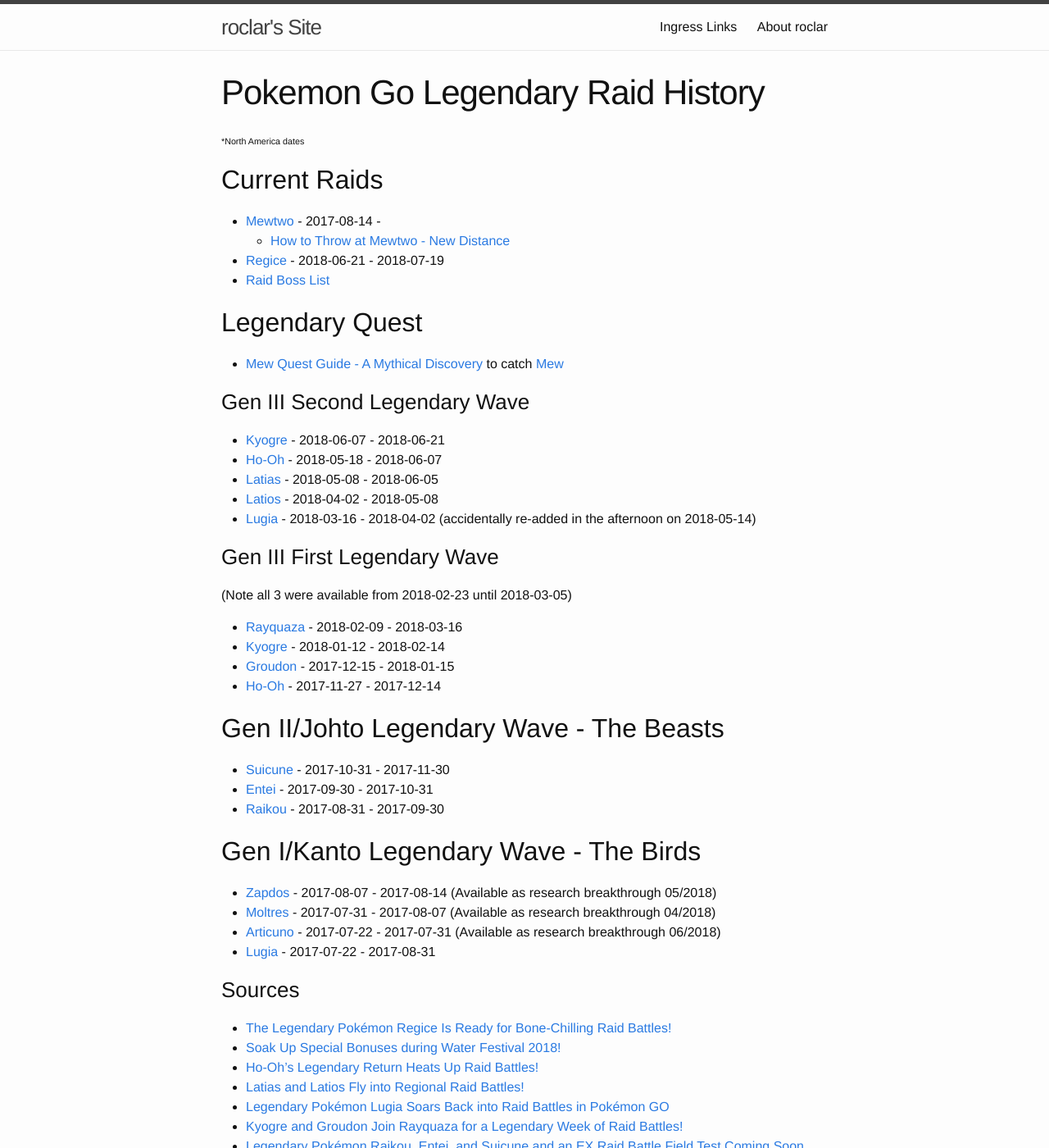
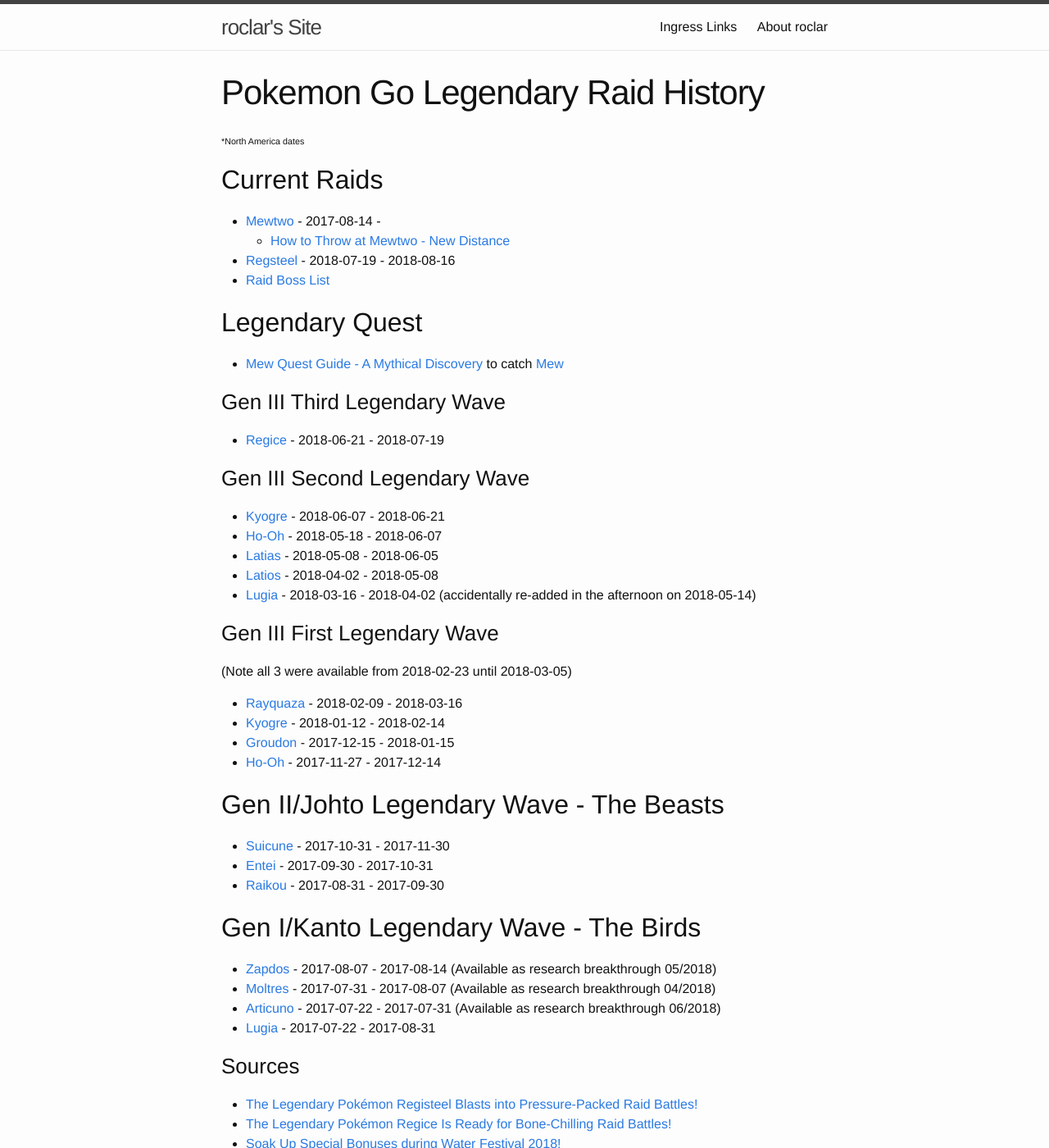
Before and after one commit to roclar/roclar.github.io, a Jekyll site: the page built from PoGoLegendaryHistory.md, in a window 1280 px wide and 1400 px high. Shown: the whole window at 82% size. Built offline with Jekyll 4.4.1, drawn with Linux system fonts in a browser that asks for light colours.

Commit message:
Update for Registeel release

```diff
--- a/PoGoLegendaryHistory.md
+++ b/PoGoLegendaryHistory.md
@@ -8,11 +8,14 @@
 ## Current Raids
 - [Mewtwo](https://db.pokemongohub.net/pokemon/150) - 2017-08-14 -
     - [How to Throw at Mewtwo - New Distance](https://www.youtube.com/watch?v=hmo9-FMX7CU)
-- [Regice](https://db.pokemongohub.net/pokemon/378) - 2018-06-21 - 2018-07-19
+- [Regsteel](https://db.pokemongohub.net/pokemon/379) - 2018-07-19 - 2018-08-16
 - [Raid Boss List](https://pokemongo.gamepress.gg/raid-boss-list)
 
 ## Legendary Quest
 - [Mew Quest Guide - A Mythical Discovery](https://pokemongohub.net/post/guide/a-mythical-discovery-guide/) to catch [Mew](https://db.pokemongohub.net/pokemon/151)
+
+### Gen III Third Legendary Wave
+- [Regice](https://db.pokemongohub.net/pokemon/378) - 2018-06-21 - 2018-07-19
 
 ### Gen III Second Legendary Wave
 - [Kyogre](https://db.pokemongohub.net/pokemon/382) - 2018-06-07 - 2018-06-21
@@ -40,6 +43,7 @@
 - [Lugia](https://db.pokemongohub.net/pokemon/249) - 2017-07-22 - 2017-08-31
 
 ### Sources
+- [The Legendary Pokémon Registeel Blasts into Pressure-Packed Raid Battles!](https://pokemongolive.com/en/post/legendary-registeel/)
 - [The Legendary Pokémon Regice Is Ready for Bone-Chilling Raid Battles!](https://pokemongolive.com/en/post/legendary-regice/)
 - [Soak Up Special Bonuses during Water Festival 2018!](https://pokemongolive.com/post/waterfestival2018/)
 - [Ho-Oh’s Legendary Return Heats Up Raid Battles!](https://pokemongolive.com/post/legendary-hooh051818/)
```
Also changed, not shown: PoGoLegendaryCP.md (+1 -0 lines).
